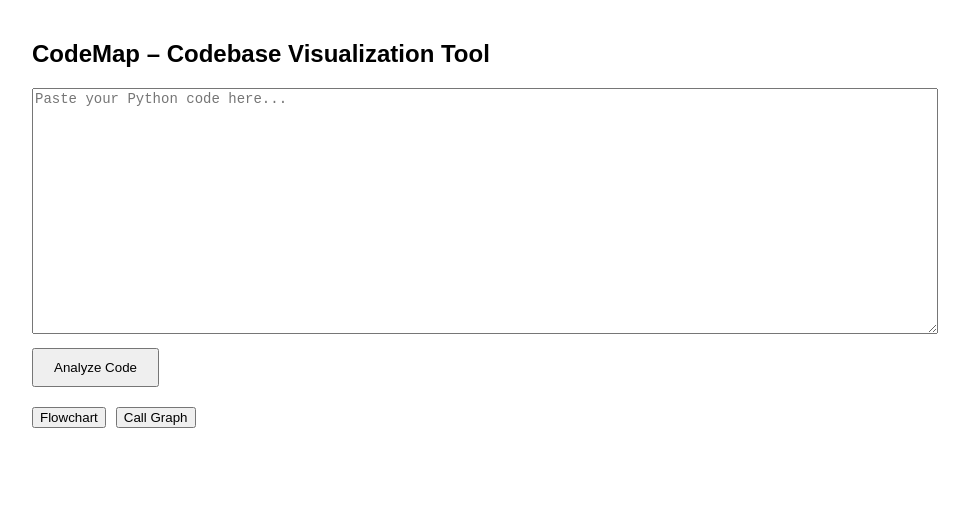
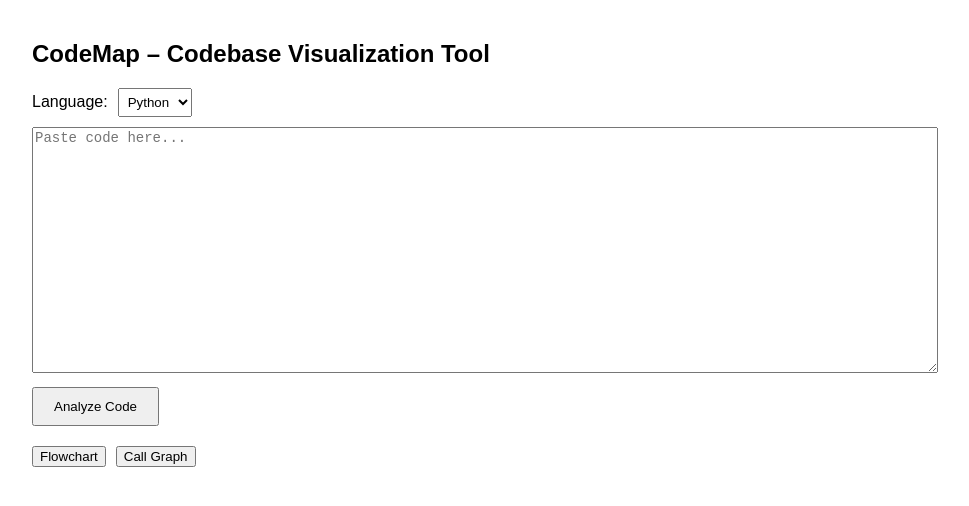
Before and after one commit to ramsptp/CodeMap, a React (Create React App) app in the folder Frontend/codemap-frontend/: page / in a window 1280 px wide. Shown: the top 506 px of the page, without its empty margins (158-1127 px from the left). Built offline with nearby package versions, Linux system fonts and the light colour scheme.

Commit message:
java skeleton

```diff
--- a/Frontend/codemap-frontend/src/App.js
+++ b/Frontend/codemap-frontend/src/App.js
@@ -2,7 +2,6 @@ import React, { useState, useEffect } from "react";
 import axios from "axios";
 import mermaid from "mermaid";
 
-// Mermaid should be initialized once
 mermaid.initialize({ startOnLoad: false });
 
 function MermaidChart({ chart }) {
@@ -14,13 +13,12 @@ function MermaidChart({ chart }) {
       return;
     }
 
-    const renderId = "mermaid-" + Math.random().toString(36).substring(2, 9);
+    const id = "m-" + Math.random().toString(36).substring(2, 9);
 
     mermaid
-      .render(renderId, chart)
+      .render(id, chart)
       .then(({ svg }) => setSvg(svg))
-      .catch((err) => {
-        console.error("Mermaid render error:", err);
+      .catch(() => {
         setSvg("<p style='color:red'>Invalid Mermaid syntax</p>");
       });
   }, [chart]);
@@ -30,6 +28,8 @@ function MermaidChart({ chart }) {
 
 function App() {
   const [code, setCode] = useState("");
+  const [language, setLanguage] = useState("python");
+
   const [result, setResult] = useState(null);
   const [functions, setFunctions] = useState([]);
   const [selectedFunc, setSelectedFunc] = useState("");
@@ -45,7 +45,7 @@ function App() {
     setCallGraph(null);
 
     if (!code.trim()) {
-      setError("Please paste some Python code.");
+      setError("Please paste some code.");
       return;
     }
 
@@ -55,7 +55,7 @@ function App() {
 
       const response = await axios.post(
         "http://127.0.0.1:8000/analyze",
-        { code },
+        { code, language },     // <—— IMPORTANT
         { params }
       );
 
@@ -66,11 +66,10 @@ function App() {
       setComplexity(response.data.complexity || {});
     } catch (err) {
       console.error(err);
-      setError("Failed to analyze code.");
+      setError("Failed to analyze code. Please check backend.");
     }
   };
 
-  // Re-run flowchart analysis when function changes
   useEffect(() => {
     if (view === "flowchart" && selectedFunc) {
       analyzeCode(selectedFunc);
@@ -81,12 +80,26 @@ function App() {
     <div style={{ maxWidth: 900, margin: "auto", padding: 20, fontFamily: "Arial" }}>
       <h2>CodeMap – Codebase Visualization Tool</h2>
 
+      {/* Language selector */}
+      <div style={{ marginBottom: 10 }}>
+        <label style={{ marginRight: 10 }}>Language:</label>
+        <select
+          value={language}
+          onChange={(e) => setLanguage(e.target.value)}
+          style={{ padding: 5 }}
+        >
+          <option value="python">Python</option>
+          <option value="java">Java</option>
+        </select>
+      </div>
+
+      {/* Code input */}
       <textarea
         rows={15}
         style={{ width: "100%", fontFamily: "monospace", fontSize: 14 }}
         value={code}
         onChange={(e) => setCode(e.target.value)}
-        placeholder="Paste your Python code here..."
+        placeholder="Paste code here..."
       />
 
       <br />
@@ -99,14 +112,13 @@ function App() {
 
       {error && <p style={{ color: "red" }}>{error}</p>}
 
-      {/* ---------- Overview ---------- */}
+      {/* Overview */}
       {result && (
         <div style={{ marginTop: 20, padding: 15, border: "1px solid #ccc" }}>
           <h3>Code Overview</h3>
 
           <p>
-            <strong>Total Functions:</strong>{" "}
-            {result.functions?.count ?? 0}
+            <strong>Total Functions:</strong> {result.functions?.count ?? 0}
           </p>
 
           <p>
@@ -119,9 +131,7 @@ function App() {
               <h4>Cyclomatic Complexity</h4>
               <ul>
                 {Object.entries(complexity).map(([fn, val]) => (
-                  <li key={fn}>
-                    {fn}: {val}
-                  </li>
+                  <li key={fn}>{fn}: {val}</li>
                 ))}
               </ul>
             </>
@@ -129,7 +139,7 @@ function App() {
         </div>
       )}
 
-      {/* ---------- View Toggle ---------- */}
+      {/* Toggle views */}
       <div style={{ marginTop: 20 }}>
         <button onClick={() => setView("flowchart")}>Flowchart</button>
         <button onClick={() => setView("callgraph")} style={{ marginLeft: 10 }}>
@@ -137,7 +147,7 @@ function App() {
         </button>
       </div>
 
-      {/* ---------- Function Selector ---------- */}
+      {/* Function picker */}
       {view === "flowchart" && functions.length > 0 && (
         <div style={{ marginTop: 20 }}>
           <h4>Select function:</h4>
@@ -148,15 +158,13 @@ function App() {
           >
             <option value="">-- Select function --</option>
             {functions.map((fn) => (
-              <option key={fn} value={fn}>
-                {fn}
-              </option>
+              <option key={fn} value={fn}>{fn}</option>
             ))}
           </select>
         </div>
       )}
 
-      {/* ---------- Diagrams ---------- */}
+      {/* Diagrams */}
       <div style={{ marginTop: 30 }}>
         {view === "flowchart" && flowchart && (
           <>
```
Also changed, not shown: 2 other files (tests, documents, lock files or other folders).
